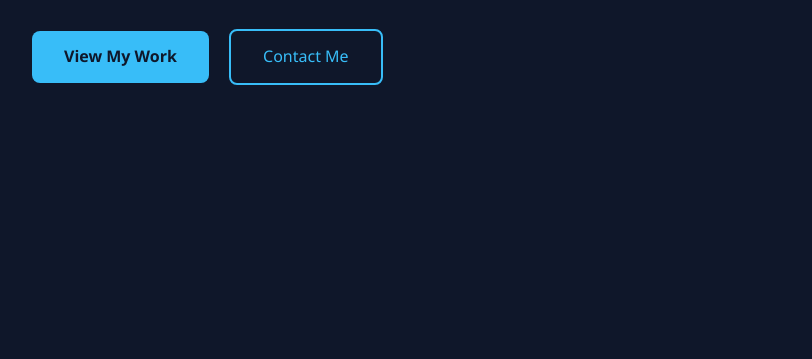
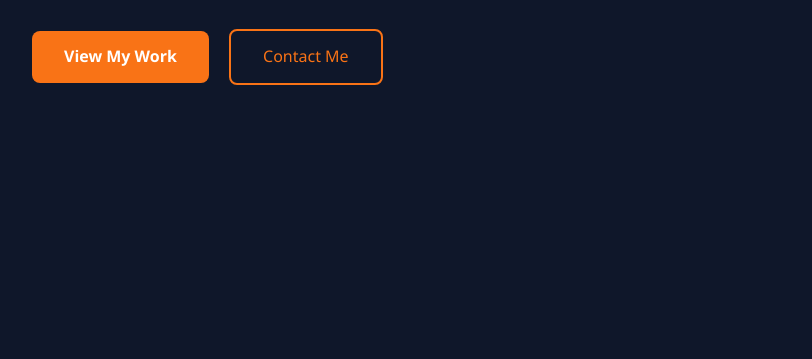
Before and after one commit to eipageorge5-sketch/PORTFOLIO, a plain HTML site: page index.html in a window 1280 px wide. Shown: the part 438-797 px from the top of the page, without its empty margins (96-908 px from the left). Drawn offline with nearby package versions, Linux system fonts and the light colour scheme.

Commit message:
Update style.css

```diff
--- a/style.css
+++ b/style.css
@@ -2,7 +2,8 @@
     --bg-color: #0f172a;
     --second-bg: #1e293b;
     --text-color: #f8fafc;
-    --main-color: #38bdf8;
+    --main-color: #f97316;
+    --accent-color: #fb923c;
 }
 
 * {
@@ -48,8 +49,24 @@ body {
     transition: 0.3s; margin-right: 1rem;
 }
 
-.btn.primary { background: var(--main-color); color: var(--bg-color); font-weight: bold; }
-.btn.secondary { border: 2px solid var(--main-color); color: var(--main-color); }
+
+
+.btn.primary {
+    background: var(--main-color);
+    color: white;
+    font-weight: bold;
+    border: none;
+}
+
+.btn.primary:hover {
+    background: var(--accent-color);
+    box-shadow: 0 5px 15px rgba(249, 115, 22, 0.4);
+}
+
+.btn.secondary {
+    border: 2px solid var(--main-color);
+    color: var(--main-color);
+}
 
 .btn:hover { transform: translateY(-5px); box-shadow: 0 5px 15px rgba(56, 189, 248, 0.4); }
 
```
